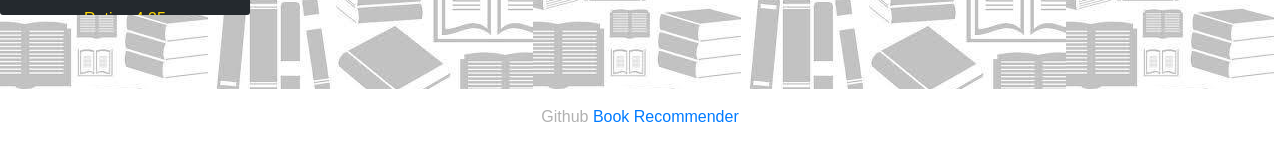
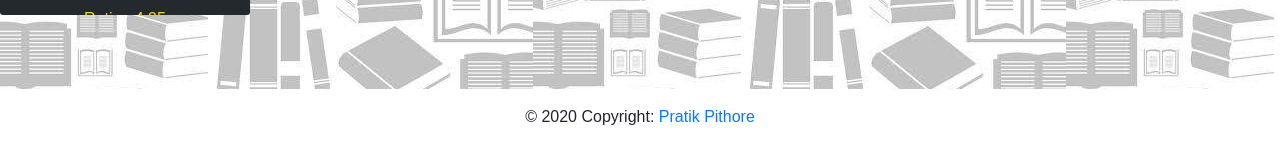
Before and after one commit to Pratik-sys/book-recommender, a Flask app: page / in a window 1280 px wide; the page is wider, and only the part inside the window is pictured. Shown: the part 655-800 px from the top of that part. Run offline with Flask 2, Linux system fonts and the light colour scheme; some libraries are stand-ins or nearby versions; some web fonts are replaced.

Commit message:
change the copyright
Signed-off-by: Pratik-Sys <pithore.pratik@gmail.com>

```diff
--- a/bookrecommender/templates/base.html
+++ b/bookrecommender/templates/base.html
@@ -44,8 +44,8 @@
     {%block body%} {%endblock%}
 
     <footer class="page-footer">
-      <div class="footer-copyright text-center py-3" style="color:#B1B1B1;">Github
-        <a  href="https://github.com/Pratik-sys/book-recommender"> Book Recommender</a>
+      <div class="footer-copyright text-center py-3">© 2020 Copyright:
+        <a href="https://github.com/Pratik-sys">Pratik Pithore</a>
       </div>
         </div>
       </footer>
```
